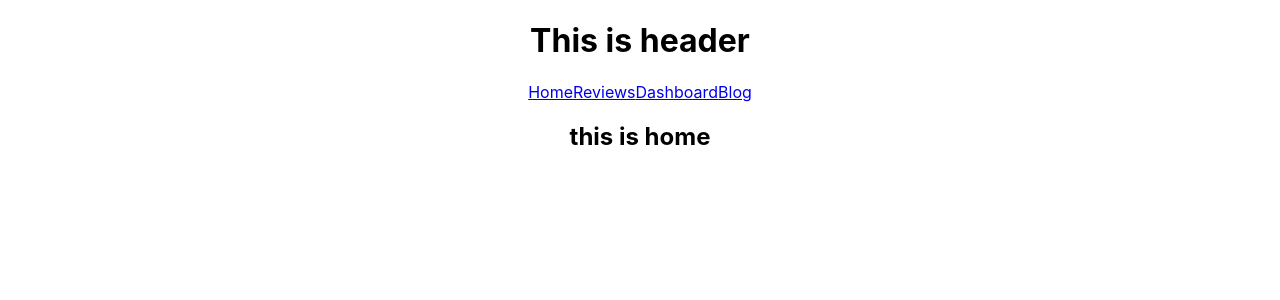
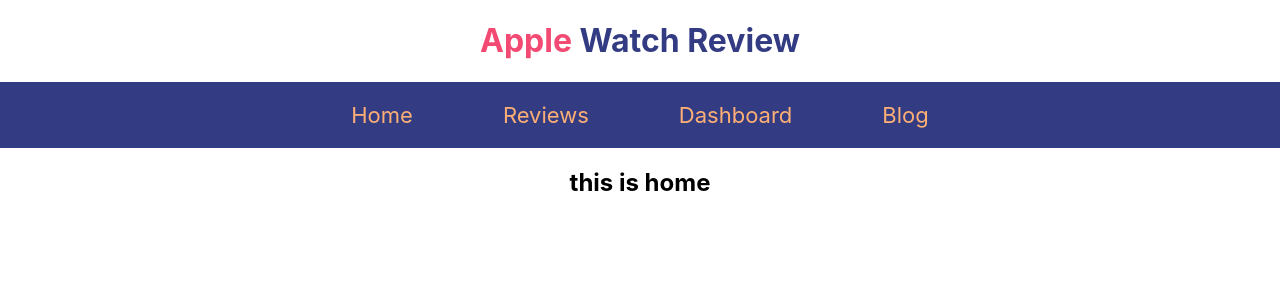
Before and after one commit to theophildio/apple-watch-review, a React (Create React App) app: page / in a window 1280 px wide. Shown: the top 300 px of the page. Built offline with nearby package versions, Linux system fonts and the light colour scheme; the HTML template or start-up script is replaced by a standard one.

Commit message:
Nav bar added

```diff
--- a/src/components/Header/Header.css
+++ b/src/components/Header/Header.css
@@ -0,0 +1,28 @@
+.brand-name {
+  color: #333C83;
+  text-transform: capitalize;
+}
+
+.brand-name span {
+  color: #F24A72;
+}
+
+.nav {
+  background-color: #333c83;
+  padding: 20px 0;
+}
+
+.nav a {
+  margin: 5px;
+  padding: 0 40px;
+  text-decoration: none;
+  color: #FDAF75;
+  font-size: 22px;
+  text-transform: capitalize;
+  transition: 0.5s;
+  border-bottom: 2px solid transparent;
+}
+
+.nav a:hover {
+  color: #F24A72;
+}
--- a/src/components/Header/Header.js
+++ b/src/components/Header/Header.js
@@ -1,11 +1,12 @@
 import React from 'react';
 import { Link } from 'react-router-dom';
+import './Header.css';
 
 const Header = () => {
   return (
-    <div>
-      <h1>This is header</h1>
-      <nav>
+    <div className='header-container'>
+      <h1 className='brand-name'><span>Apple</span> watch review</h1>
+      <nav className='nav'>
         <Link to="/">Home</Link>
         <Link to="/reviews">Reviews</Link>
         <Link to="/dashboard">Dashboard</Link>
--- a/src/index.css
+++ b/src/index.css
@@ -1,6 +1,6 @@
 body {
   margin: 0;
-  font-family: -apple-system, BlinkMacSystemFont, 'Segoe UI', 'Roboto', 'Oxygen',
+  font-family: -apple-system, BlinkMacSystemFont, 'poppins', 'Segoe UI', 'Roboto', 'Oxygen',
     'Ubuntu', 'Cantarell', 'Fira Sans', 'Droid Sans', 'Helvetica Neue',
     sans-serif;
   -webkit-font-smoothing: antialiased;
```
